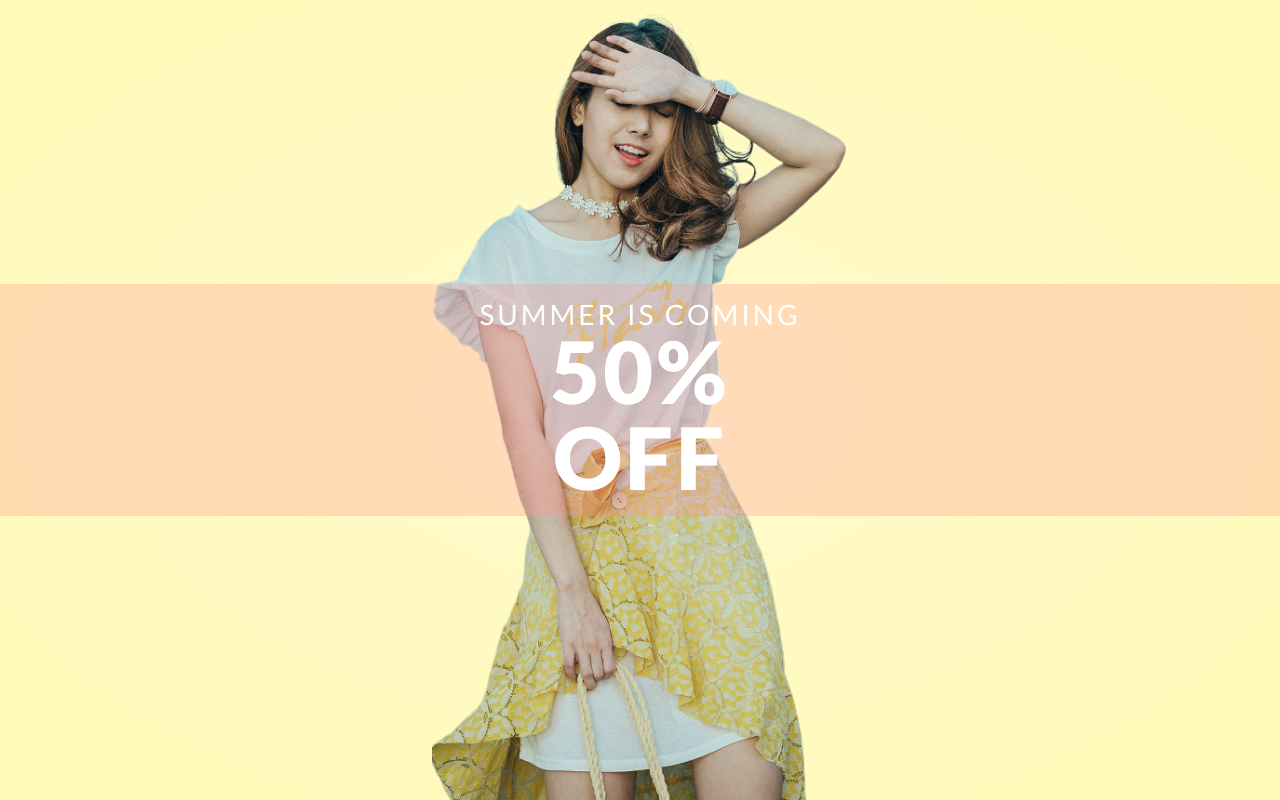
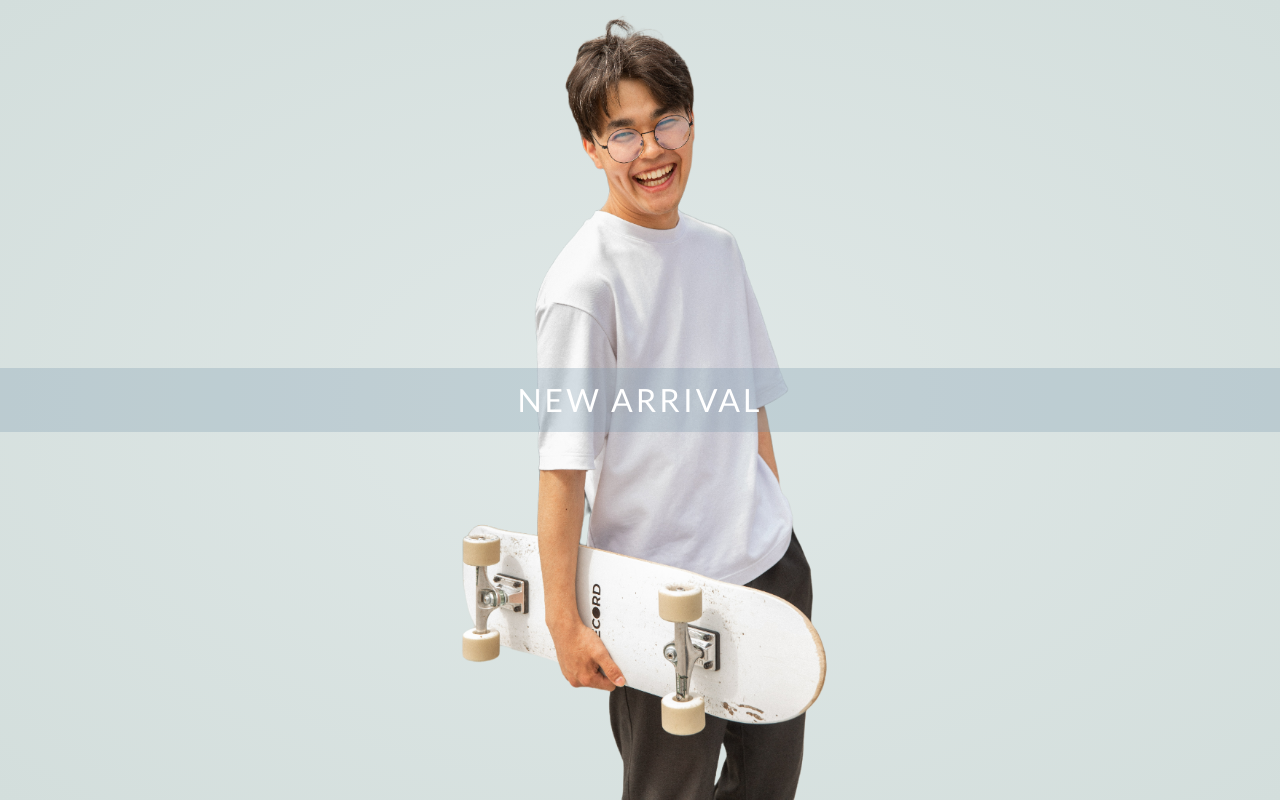
Before and after one commit to aldi-milano/alpaca-store, a React (Create React App) app: page / in a window 1280 px wide. Built offline with nearby package versions, Linux system fonts and the light colour scheme.

Commit message:
little revision

```diff
--- a/src/components/hero/Hero.js
+++ b/src/components/hero/Hero.js
@@ -15,11 +15,10 @@ function Hero() {
     <>
       <article>
         <Swiper
-          // slidesPerView={1}
-          // modules={[Autoplay, EffectFade]}
-          // autoplay={{ delay: 5000, disableOnInteraction: false }}
-          // effect={'fade'}
-          autoplay={false}
+          slidesPerView={1}
+          modules={[Autoplay, EffectFade]}
+          autoplay={{ delay: 5000, disableOnInteraction: false }}
+          effect={'fade'}
         >
           <SwiperSlide>
             <article>
```
